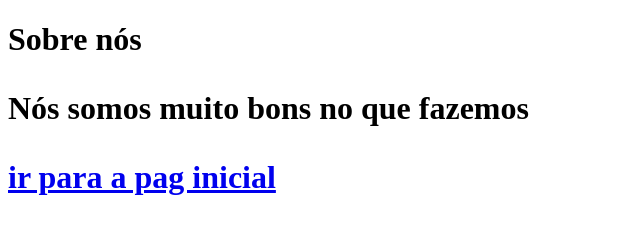
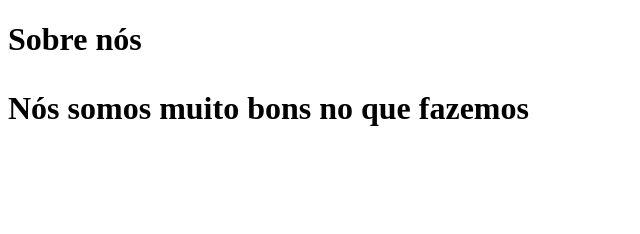
Before and after one commit to Koebaptista/aula_github, a plain HTML site: page sobre.html in a window 1280 px wide. Shown: the whole page, without its empty margins (0-640 px from the left). Drawn offline with Linux system fonts and the light colour scheme.

Commit message:
alteração de alguns arquivos

```diff
--- a/sobre.html
+++ b/sobre.html
@@ -5,7 +5,6 @@
 <body>
     <h1>Sobre nós <h1>
     <p>Nós somos muito bons no que fazemos</p>
-    <a href="index.html"> ir para a pag inicial</a>
 
 </body>
 </html>
```
